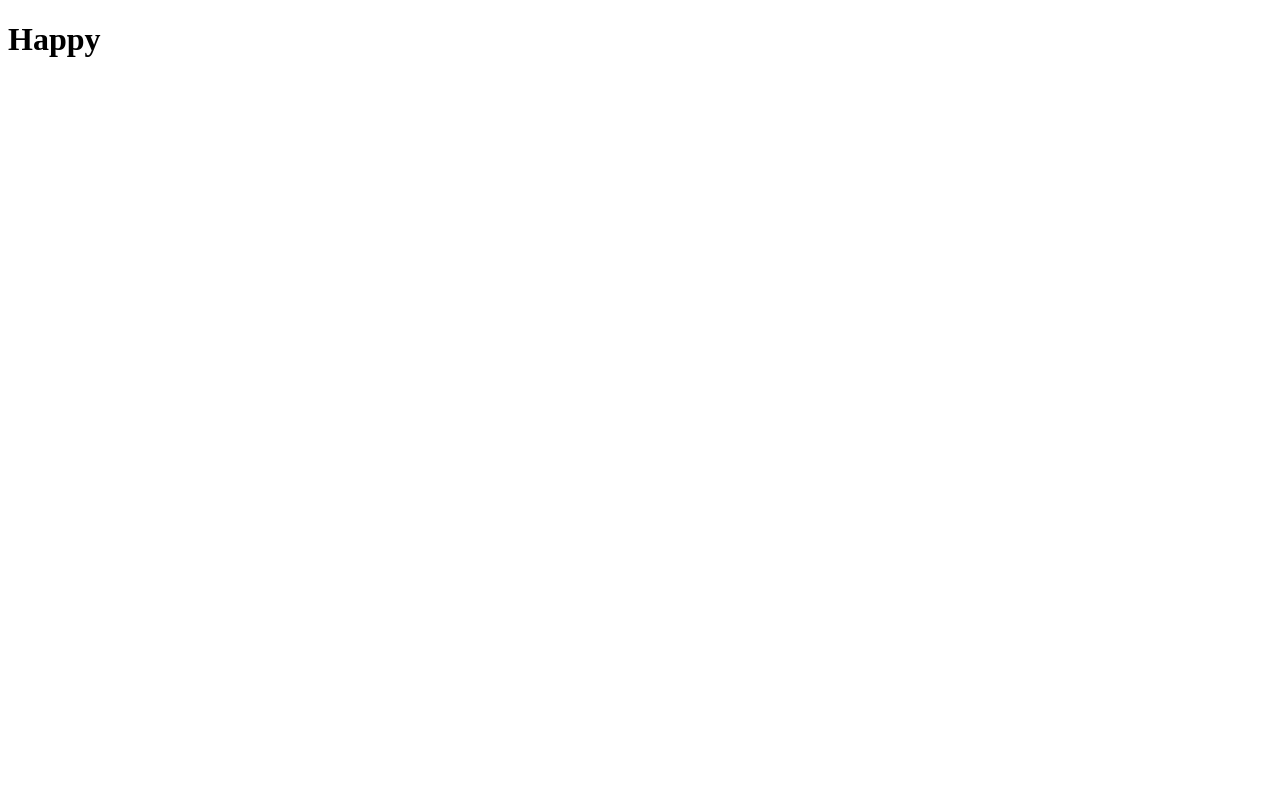
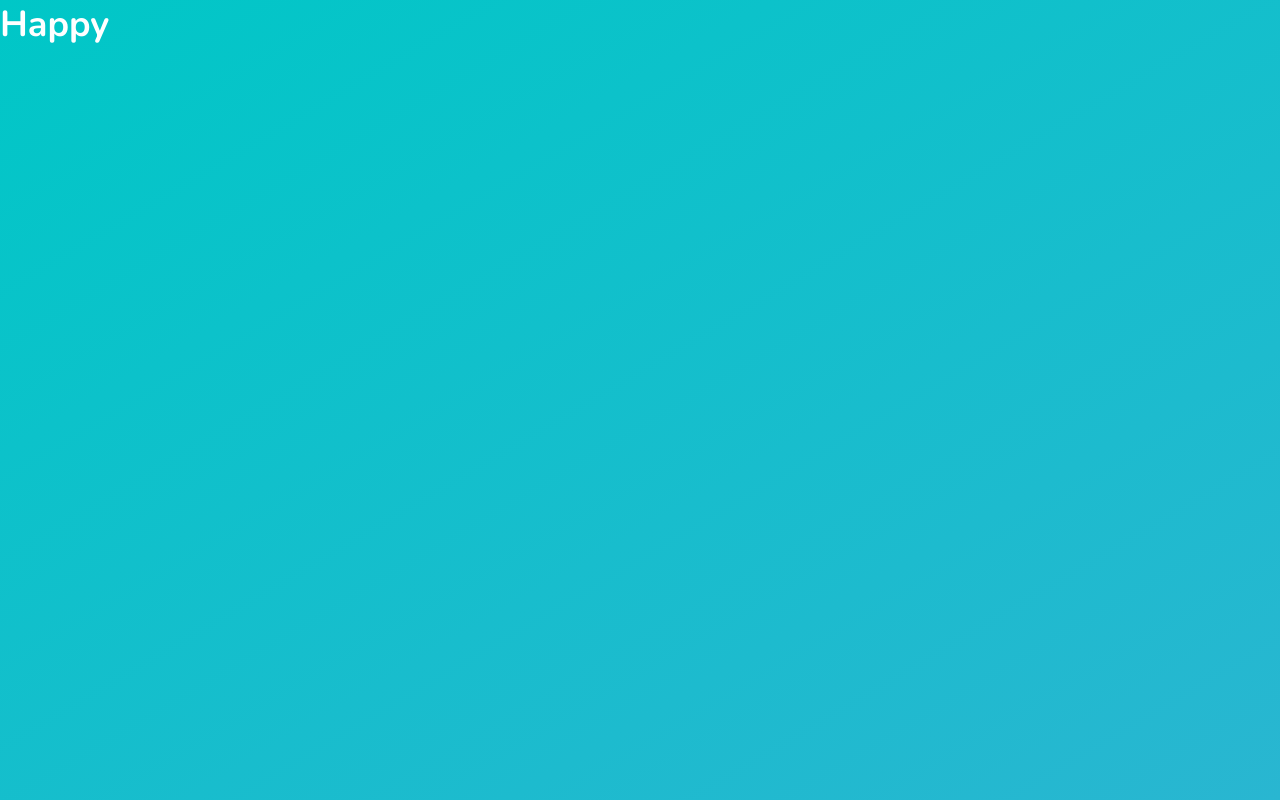
Before and after one commit to ljnferreira/nextLevelWeek-3, a React (Create React App) app in the folder frontend/: page / in a window 1280 px wide. Built offline with nearby package versions, Linux system fonts and the light colour scheme; the HTML template or start-up script is replaced by a standard one.

Commit message:
style(frontend): created basic style files structure

```diff
--- a/frontend/public/index.html
+++ b/frontend/public/index.html
@@ -4,6 +4,7 @@
     <meta charset="utf-8" />
     <meta name="viewport" content="width=device-width, initial-scale=1" />
     <title>Happy</title>
+    <link href="https://fonts.googleapis.com/css2?family=Nunito:wght@600;700;800&display=swap" rel="stylesheet">
   </head>
   <body>
     <noscript>You need to enable JavaScript to run this app.</noscript>
--- a/frontend/src/App.tsx
+++ b/frontend/src/App.tsx
@@ -1,8 +1,11 @@
 import React from 'react';
+
+import './styles/global.css';
+import './styles/pages/landing.css'
 
 function App() {
   return (
-    <div className="App">
+    <div id="page-landing">
       <h1>Happy</h1>
     </div>
   );
--- /dev/null
+++ b/frontend/src/styles/global.css
@@ -0,0 +1,14 @@
+*{
+  margin: 0;
+  padding: 0;
+  box-sizing: border-box;
+}
+
+body{
+  color: #ffffff;
+  background: #ebf2f5;
+}
+
+body, input, button, textarea{
+  font: 600 18px Nunito, sans-serif;
+}
--- /dev/null
+++ b/frontend/src/styles/pages/landing.css
@@ -0,0 +1,5 @@
+#page-landing{
+  width: 100vw;
+  height: 100vh;
+  background: linear-gradient(329.54deg, #29B6D1 0%, #00C7C7 100%);
+}
```
